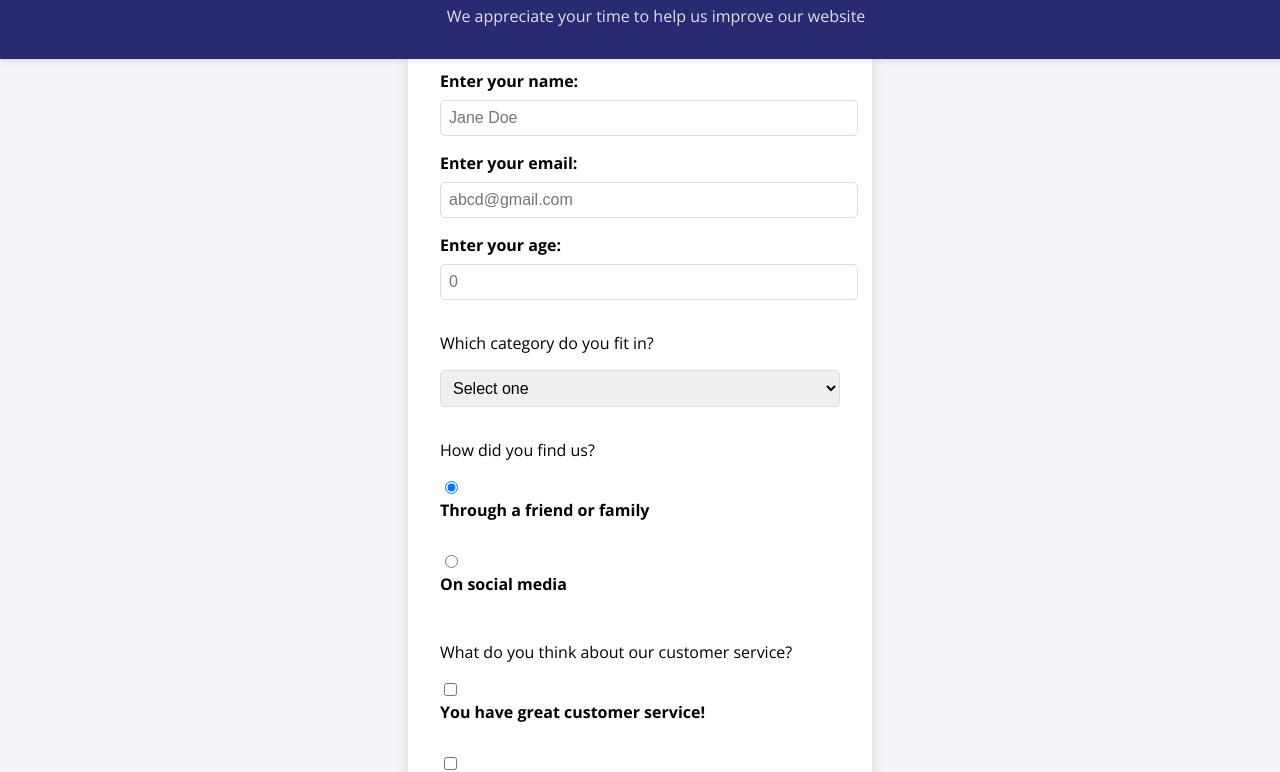
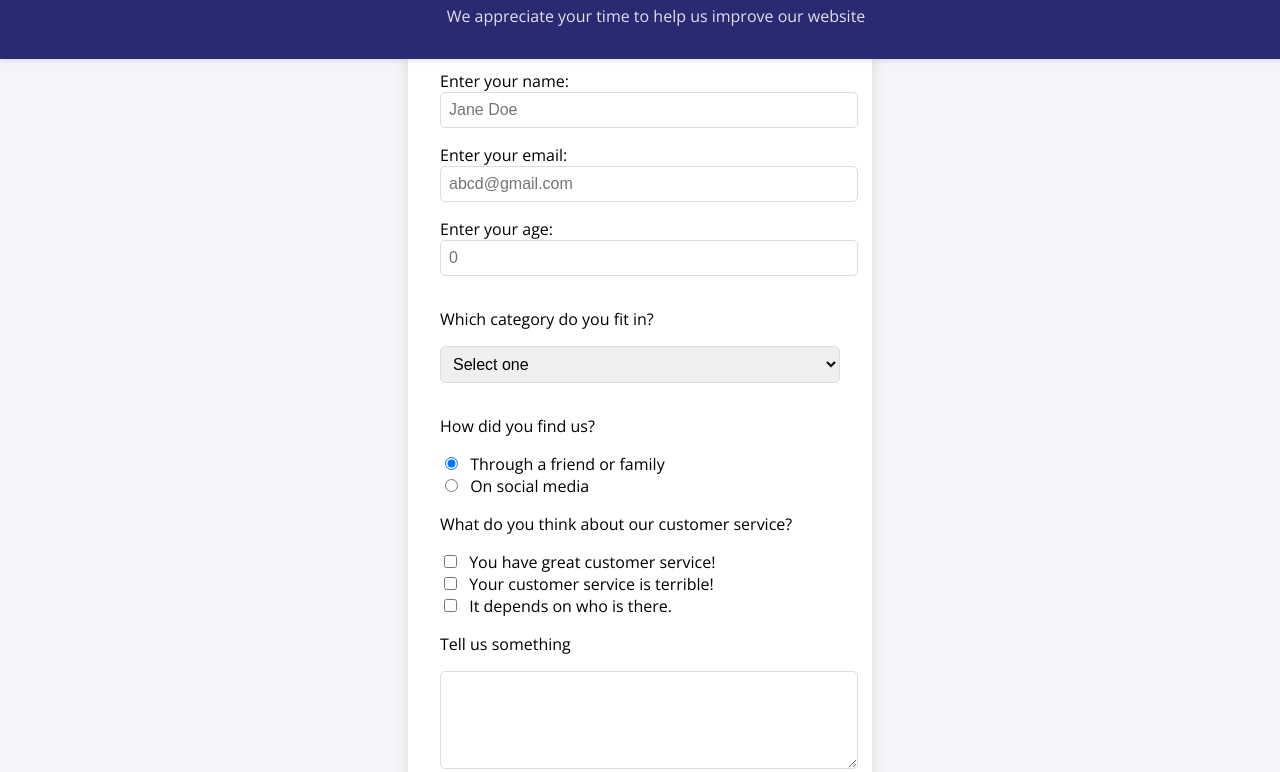
Before and after one commit to Jannattttt/survey_form, a plain HTML site: page index.html in a window 1280 px wide. Shown: the part 58-830 px from the top of the page. Drawn offline with nearby package versions, Linux system fonts and the light colour scheme.

Commit message:
Correction 2

```diff
--- a/styles.css
+++ b/styles.css
@@ -50,8 +50,8 @@ body {
   }
 
   label {
-    font-weight: 700;
-    display: block;
+    font-weight: medium;
+    /* display: block; */
     margin-bottom: 0.5rem;
   }
 
```
